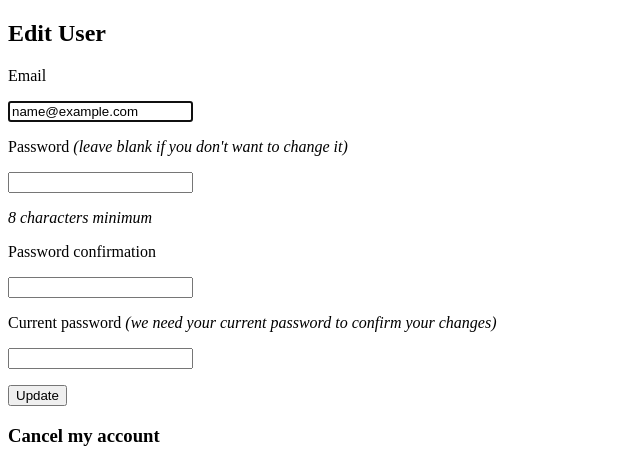
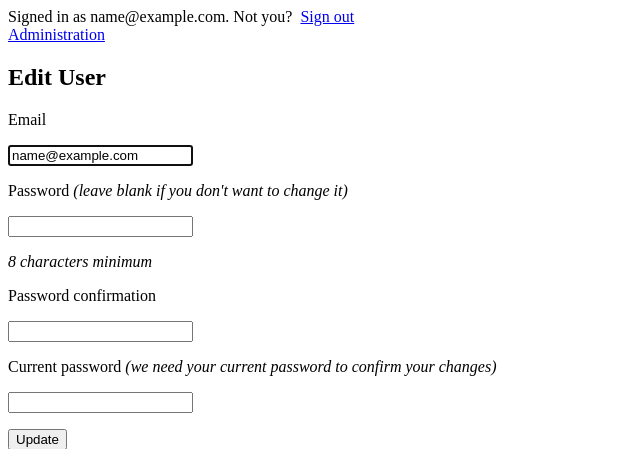
Before and after one commit to sijokg/eco, a Rails app: page /users/edit in a window 1280 px wide. Shown: the top 449 px of the page, without its empty margins (0-640 px from the left). Run offline with Rails 7, Linux system fonts and the light colour scheme; the visitor is signed in with stand-in values (Sample User, id 1); some libraries are stand-ins or nearby versions.

Commit message:
sign, signout and administration links

```diff
--- a/app/views/layouts/application.html.erb
+++ b/app/views/layouts/application.html.erb
@@ -7,7 +7,13 @@
   <%= csrf_meta_tags %>
 </head>
 <body>
-
+<div>
+  <% if user_signed_in? %>
+    Signed in as <%= current_user.email %>.&nbsp;Not you?&nbsp;
+    <%= link_to "Sign out", destroy_user_session_path, method: :delete %>
+  <% end %>
+</div>
+<%=link_to 'Administration', '#' if current_user.try(:is_admin?)%>
 <p class="notice"><%= notice %></p>
 <p class="alert"><%= alert %></p>
 
```
